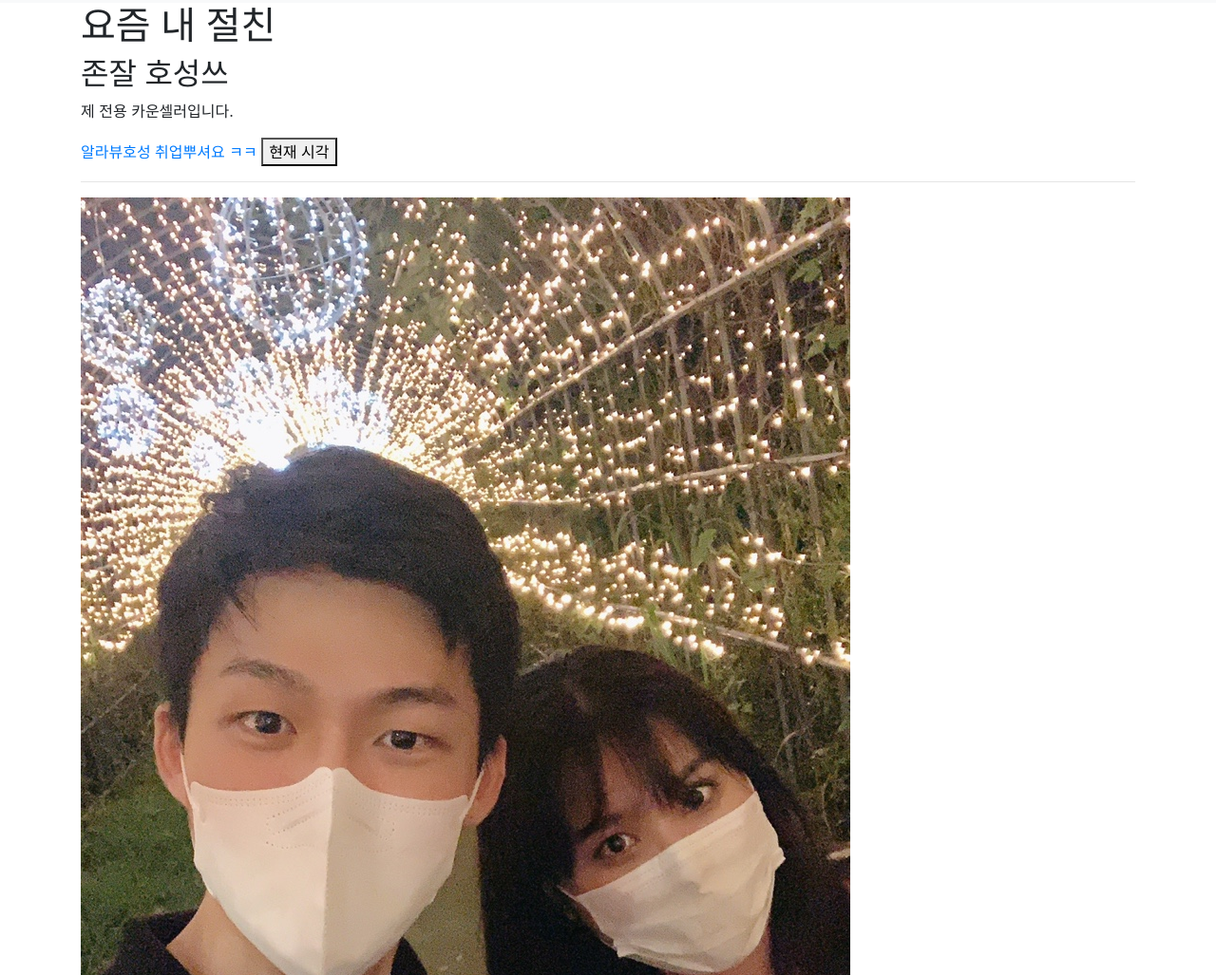
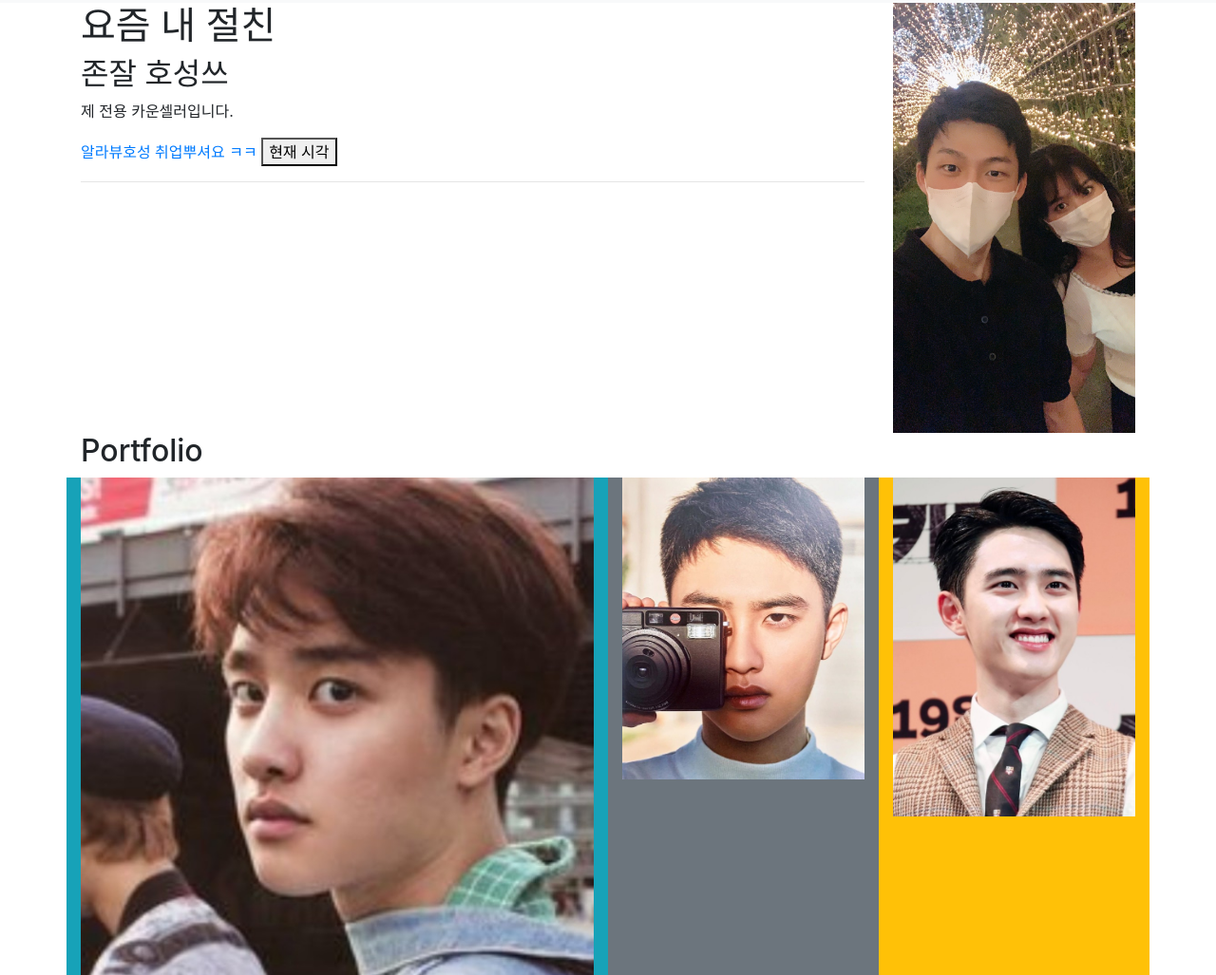
Before and after one commit to minsunnyya/do_it_django_frontend_basic_, a plain HTML site: page about_me.html in a window 1280 px wide. Shown: the part 65-1092 px from the top of the page at 95% size. Drawn offline with nearby package versions, Linux system fonts and the light colour scheme.

Commit message:
부트스트랩 grid

```diff
--- a/about_me.html
+++ b/about_me.html
@@ -43,20 +43,38 @@
     </nav>
 
     <div class="container">
+        <div class="row">
+            <div class="col-9">
+            <h1>요즘 내 절친</h1>
+            <h2>존잘 호성쓰</h2>
 
-
-        <h1>요즘 내 절친</h1>
-        <h2>존잘 호성쓰</h2>
-
-        <p>제 전용 카운셀러입니다.</p>
-        <a href="./index.html">알라뷰호성 취업뿌셔요 ㅋㅋ</a>
+            <p>제 전용 카운셀러입니다.</p>
+            <a href="./index.html">알라뷰호성 취업뿌셔요 ㅋㅋ</a>
 
             <button onclick="whatTimeIsIt()">현재 시각</button>
-        <hr/>
-
-
-        <img src="./image/hosung.jpeg">
+            <hr/>
+           </div>
+           <div class="col-3">
+             <img src="./image/hosung.jpeg" class="img-fluid">
+           </div>
+        </div>
      </div>
+            <div class="container">
+            <div class="row">
+            <div class="col-12">
+                <h2>Portfolio</h2>
+            </div>
+            <div class="col-sm col-lg-6 bg-info">
+                <img src="./image/do1.jpg" class="img-fluid">
+            </div>
+            <div class="col-sm col-lg-3 bg-secondary">
+                <img src="./image/do2.jpg" class="img-fluid">
+            </div>
+            <div class="col-sm col-lg-3 bg-warning">
+                <img src="./image/do3.jpg" class="img-fluid">
+            </div>
+        </div>
+        </div>
 
       <script src="https://code.jquery.com/jquery-3.5.1.slim.min.js" integrity="sha384-DfXdz2htPH0lsSSs5nCTpuj/zy4C+OGpamoFVy38MVBnE+IbbVYUew+OrCXaRkfj" crossorigin="anonymous"></script>
     <script src="https://cdn.jsdelivr.net/npm/bootstrap@4.6.0/dist/js/bootstrap.bundle.min.js" integrity="sha384-Piv4xVNRyMGpqkS2by6br4gNJ7DXjqk09RmUpJ8jgGtD7zP9yug3goQfGII0yAns" crossorigin="anonymous"></script>
```
Also changed, not shown: image/do1.jpg (added), image/do2.jpg (added), image/do3.jpg (added).
